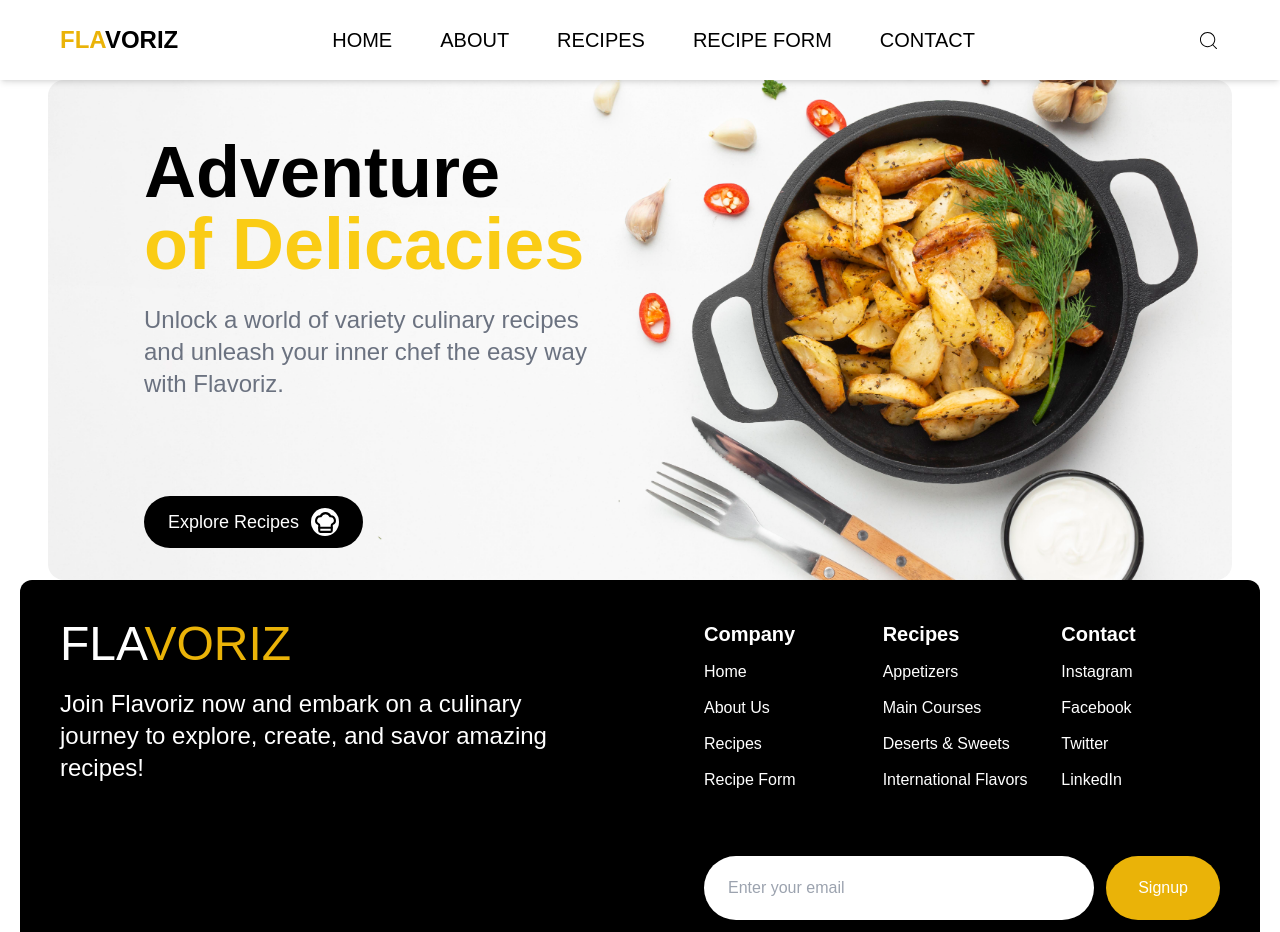
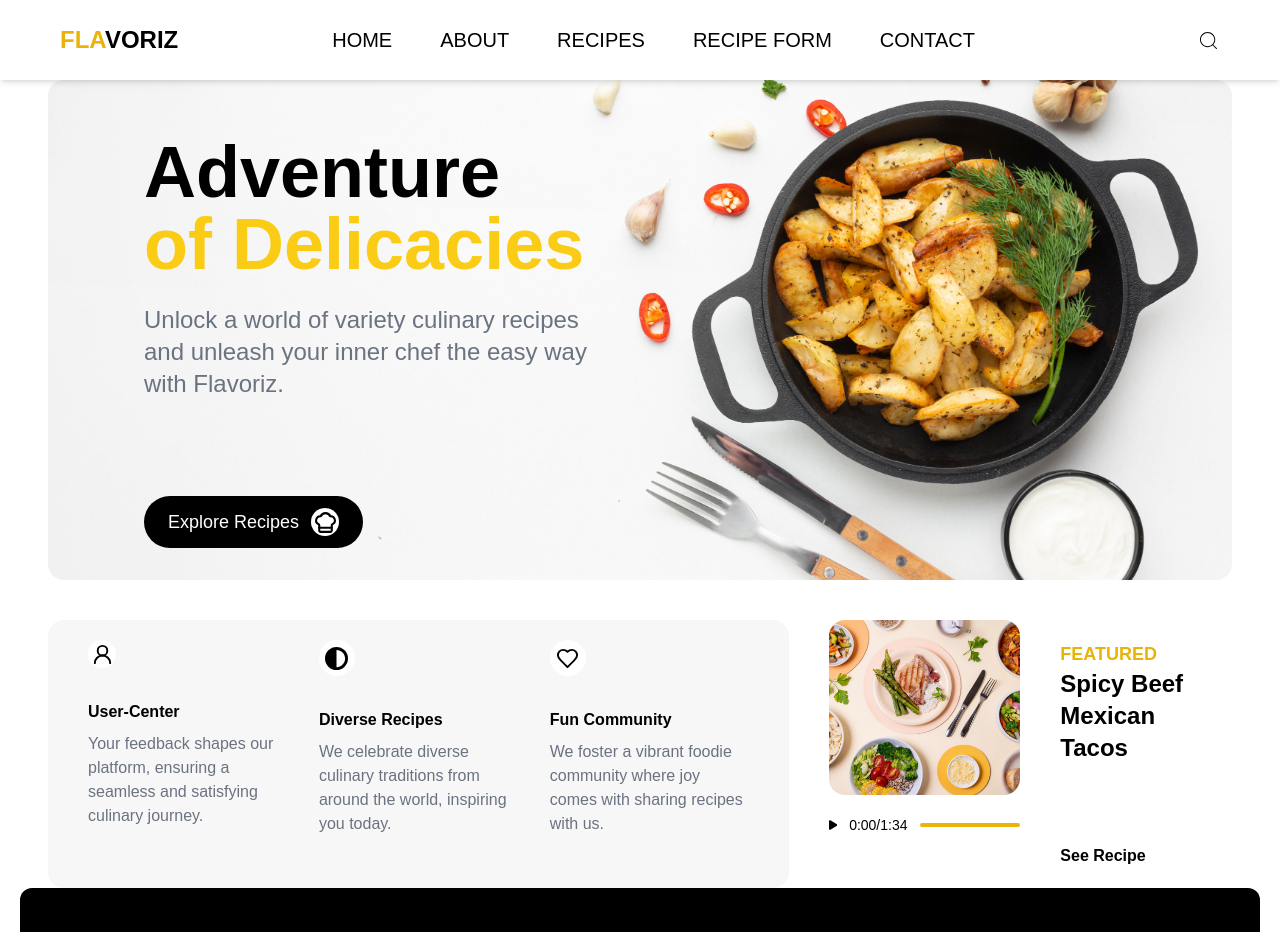
Before and after one commit to changchan255/recipe-app, a React (Create React App) app: page / in a window 1280 px wide. Shown: the top 932 px of the page. Built offline with nearby package versions, Linux system fonts and the light colour scheme.

Commit message:
update hero

```diff
--- a/src/components/hero.jsx
+++ b/src/components/hero.jsx
@@ -1,4 +1,9 @@
 import { LuChefHat } from "react-icons/lu";
+import { LuUserRound } from "react-icons/lu";
+import { LuHeart } from "react-icons/lu";
+import { FaCircleHalfStroke } from "react-icons/fa6";
+import { FaPlay } from "react-icons/fa";
+import { FaArrowRightLong } from "react-icons/fa6";
 
 export const Hero = () => {
     return(
@@ -16,6 +21,49 @@ export const Hero = () => {
             </div>
 
             </div>
+
+            <div className="flex flex-col sm:flex-row gap-x-10 mt-10">
+                <div className="bg-primary rounded-2xl px-10 py-5">
+                    <div className="grid grid-cols-3 gap-8">
+                    <div>
+                        <div className="bg-white text-black w-7 h-7 rounded-full flex justify-center items-center"><LuUserRound size={23}/></div>
+                        <h3 className="mt-8 font-bold">User-Center</h3>
+                        <p className="mt-2 text-gray-500">Your feedback shapes our platform, ensuring a seamless and satisfying culinary journey.</p>
+                    </div>
+                    <div>
+                    <div className="bg-white text-black w-9 h-9 rounded-full flex justify-center items-center"><FaCircleHalfStroke size={23}/></div>
+                        <h3 className="mt-8 font-bold">Diverse Recipes</h3>
+                        <p className="mt-2 text-gray-500">We celebrate diverse culinary traditions from around the world, inspiring you today.</p>
+                    </div>
+                    <div>
+                    <div className="bg-white text-black w-9 h-9 rounded-full flex justify-center items-center"><LuHeart size={23}/></div>
+                    <h3 className=" mt-8 font-bold">Fun Community</h3>
+                    <p className="mt-2 text-gray-500">We foster a vibrant foodie community where joy comes with  sharing recipes with us.</p>
+                    </div>
+                    </div>
+
+                </div>
+                <div className="basis-full grid grid-cols-2 gap-5">
+                    <div className="">
+                        <img src="/mexifood.jpg" alt="mexican food" className="w-full h-[175px] object-cover rounded-2xl"/>
+                        <div className="mt-5 flex items-center justify-center gap-3">
+                        <FaPlay size={16}/>
+                        <p className="text-sm">0:00/1:34</p>
+                        <div className="bg-yellow-500 w-full h-1 rounded-full"></div>
+                        </div>
+                    </div>
+                    <div className="p-5 font-bold">
+                        <a href="">
+                        <h3 className="text-lg text-yellow-500 ">FEATURED</h3>
+                        <h2 className="text-2xl pr-5">Spicy Beef Mexican Tacos</h2>
+                        <p className="mt-20 inline-flex items-center relative cursor-pointer group">See Recipe
+                            <span className="absolute left-0 -bottom-1 bg-black w-0 h-[0.8px] group-hover:w-28 transistion-all duration-300"></span>
+                            <span className="ml-2 text-black opacity-0 translate-x-[-4px] group-hover:opacity-100 transistion-all duration-300 translate-x-0"><FaArrowRightLong size={16}/></span>
+                        </p>
+                        </a>
+                    </div>
+                </div>
+            </div>
             </div>
         </section>
         </>
--- a/src/index.css
+++ b/src/index.css
@@ -1,6 +1,7 @@
 @tailwind base;
 @tailwind components;
 @tailwind utilities;
+
 
 body {
     font-family: "DM Sans", sans-serif;
--- a/tailwind.config.js
+++ b/tailwind.config.js
@@ -4,7 +4,11 @@ module.exports = {
     "./src/**/*.{js,jsx,ts,tsx}",
   ],
   theme: {
-    extend: {},
+    extend: {
+      colors: {
+        primary: '#f7f7f7',
+      },
+    },
   },
   plugins: [],
 }
```
Also changed, not shown: public/mexifood.jpg (added).
